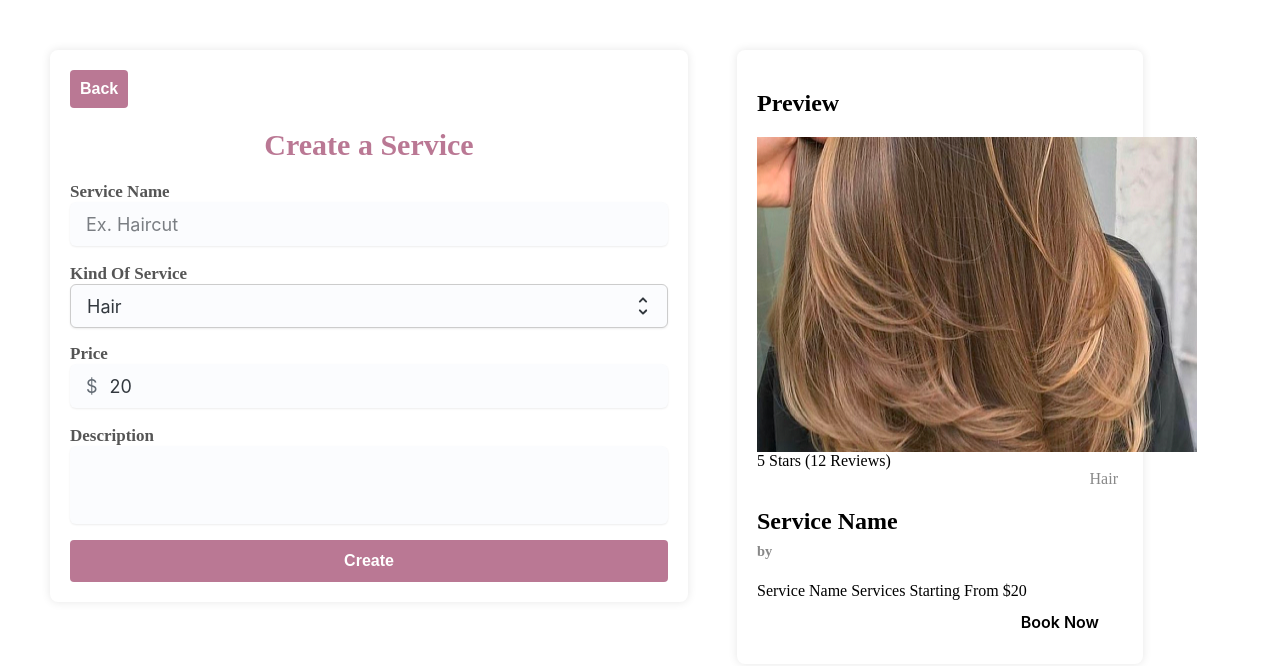
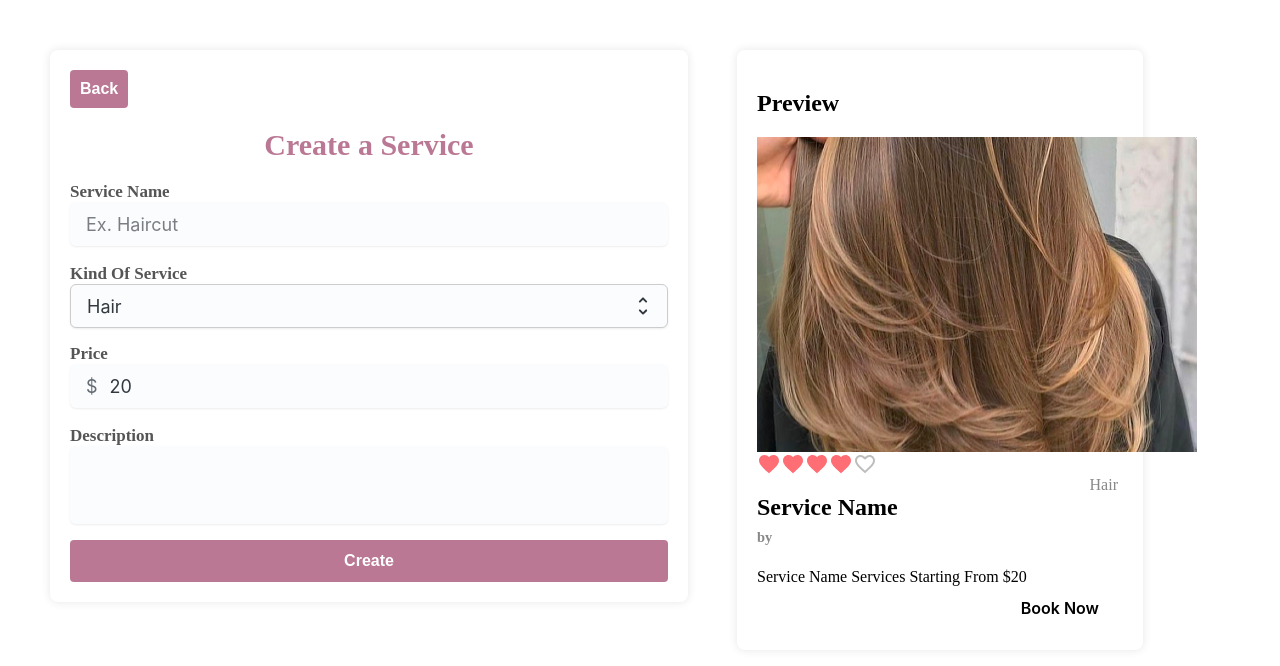
Before and after one commit to seansabe/pearl_frontend, a React (Create React App) app: page /createpost in a window 1280 px wide. Shown: the top 666 px of the page. Built offline with nearby package versions, Linux system fonts and the light colour scheme; no server answers.

Commit message:
Added Custom Rating design

```diff
--- a/src/components/CreatePostForm.js
+++ b/src/components/CreatePostForm.js
@@ -10,8 +10,7 @@ import { Modal } from '@mui/joy';
 import { ModalClose } from '@mui/joy';
 import Typography from '@mui/joy/Typography';
 import Sheet from '@mui/joy/Sheet';
-
-
+import CustomRating from "./CustomRating";
 const CreatePost = () => {
 
   // const for Modal
@@ -35,8 +34,8 @@ const CreatePost = () => {
 
   let navigate = useNavigate();
   const turnBack = () => {
-      let path = `/home`;
-      navigate(path);
+    let path = `/home`;
+    navigate(path);
   }
 
   const goServicePage = () => {
@@ -83,13 +82,14 @@ const CreatePost = () => {
               Success
             </Typography>
             <Typography id="modal-desc" textColor="text.tertiary">
-            New service created successfully. You'll be redirected to the service page.
+              New service created successfully. You'll be redirected to the service page.
             </Typography>
           </Sheet>
         </Modal>
       </React.Fragment>
     );
-            }
+  }
+
   const createPost = (event) => {
     event.preventDefault();
     if (
@@ -163,9 +163,9 @@ const CreatePost = () => {
             alt="service type"
           />
           <div className="card-body">
-            <div className="card-rating">5 Stars (12 Reviews){BasicModal()}</div>
+            <div className="card-rating">{CustomRating()} {BasicModal()}</div>
             <div className="card-service-type">{createPostRequest.kindOfService}</div>
-            <h2 className="card-title">
+            <h2 className="card-title" style={{ marginTop: "0px" }}>
               {createPostRequest.name || "Service Name "} <br></br><span className="card-user"> by {currentUser.firstName}</span>
             </h2>
             <div className="card-address">{currentUser.city}</div>
--- /dev/null
+++ b/src/components/CustomRating.js
@@ -0,0 +1,31 @@
+import * as React from 'react';
+import { styled } from '@mui/material/styles';
+import Box from '@mui/material/Box';
+import Rating from '@mui/material/Rating';
+import FavoriteIcon from '@mui/icons-material/Favorite';
+import FavoriteBorderIcon from '@mui/icons-material/FavoriteBorder';
+import Typography from '@mui/material/Typography';
+
+const StyledRating = styled(Rating)({
+  '& .MuiRating-iconFilled': {
+    color: '#ff6d75',
+  },
+  '& .MuiRating-iconHover': {
+    color: '#ff3d47',
+  },
+});
+
+export default function CustomRating() {
+  return (
+      <Box sx={{display: 'flex', alignItems: 'center' }}>
+        <StyledRating
+          name="customized-color"
+          defaultValue={4}
+          getLabelText={(value) => `${value} Heart${value !== 1 ? 's' : ''}`}
+          precision={0.5}
+          icon={<FavoriteIcon fontSize="inherit" />}
+          emptyIcon={<FavoriteBorderIcon fontSize="inherit" />}
+        />
+      </Box>
+    );
+}
```
